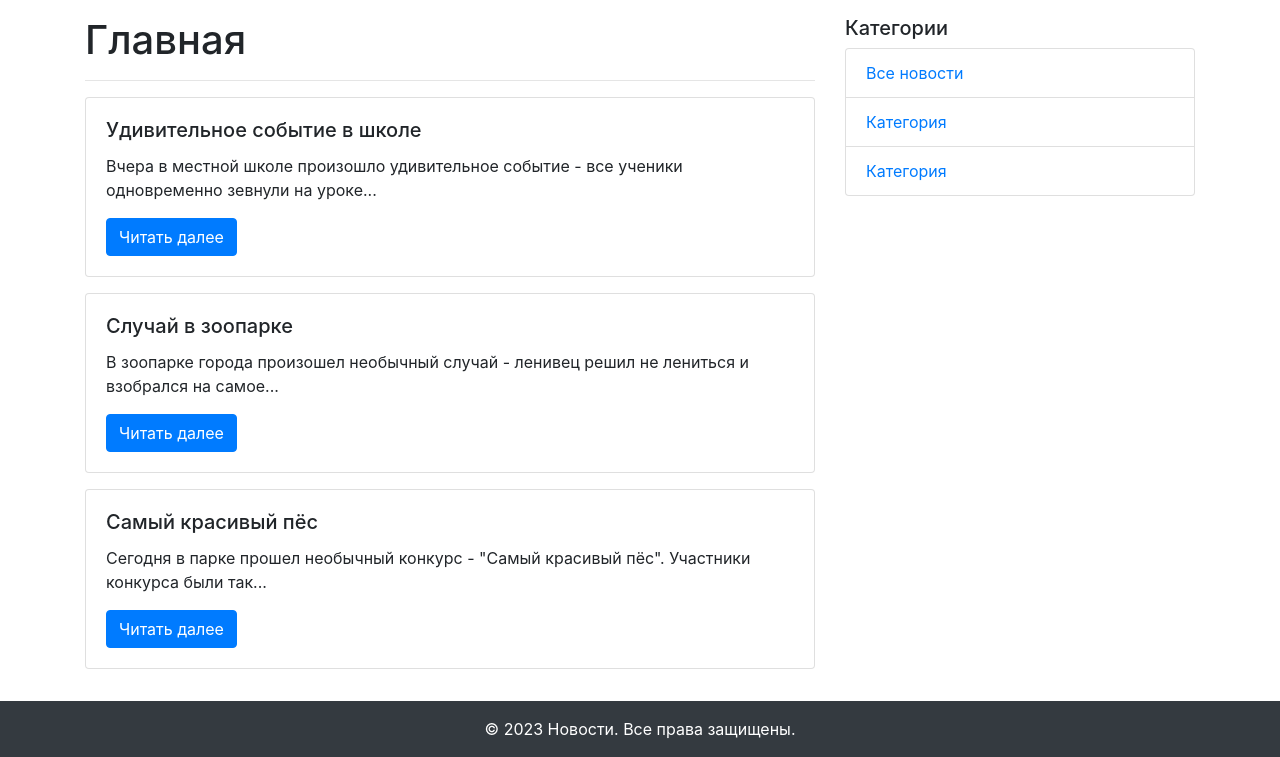
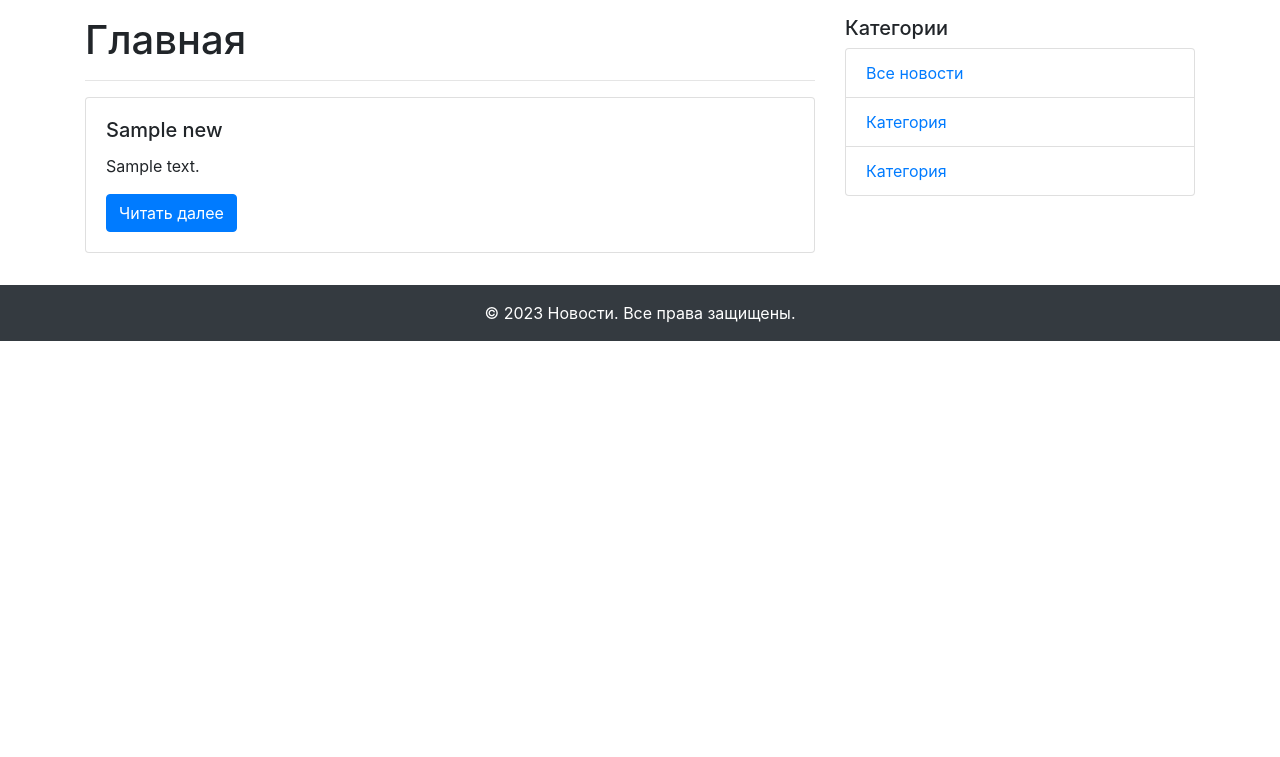
Before and after one commit to Codeyellow1338/Flask_News, a Flask app: page / in a window 1280 px wide. Shown: the part 56-813 px from the top of the page. After the commit the page ends 397 px from the top, so only its background shows below. Run offline with Flask 3, Linux system fonts and the light colour scheme; tables that the repository leaves empty hold one stand-in row (values such as "Sample post"); some libraries are stand-ins or nearby versions.

Commit message:
improves

```diff
--- a/main.py
+++ b/main.py
@@ -1,31 +1,39 @@
+from datetime import datetime
+
 from flask import Flask, render_template, redirect, url_for
+from flask_sqlalchemy import SQLAlchemy
 from flask_wtf import FlaskForm
-from wtforms import StringField, SubmitField, TextAreaField
-from wtforms.validators import Length, DataRequired
+
+from wtforms import StringField, TextAreaField, SubmitField
+from wtforms.validators import DataRequired, Length
 
 app = Flask(__name__)
 app.config['SECRET_KEY'] = 'SECRET_KEY'
+app.config['SQLALCHEMY_DATABASE_URI'] = 'sqlite:///db.sqlite3'
 
-news = [{'title': 'Удивительное событие в школе',
-         'text': 'Вчера в местной школе произошло удивительное событие - все '
-                 'ученики одновременно зевнули на уроке математики. '
-                 'Преподаватель был так поражен этим коллективным зевком, '
-                 'что решил отменить контрольную работу.'},
-        {'title': 'Случай в зоопарке',
-         'text': 'В зоопарке города произошел необычный случай - ленивец '
-                 'решил не лениться и взобрался на самое высокое дерево в '
-                 'своем вольере. Посетители зоопарка были поражены такой '
-                 'активностью и начали снимать ленивца на видео. В итоге он '
-                 'получил свой собственный канал на YouTube, где он размещает '
-                 'свои приключения.'},
-        {'title': 'Самый красивый пёс',
-         'text': 'Сегодня в парке прошел необычный конкурс - "Самый красивый '
-                 'пёс". Участники конкурса были так красивы, что судьи не '
-                 'могли выбрать победителя. В итоге, конкурс был объявлен '
-                 'ничейным, а участники получили награды за участие, '
-                 'в том числе - пакетики конфет и игрушки в виде косточек. '
-                 'Конкурс вызвал большой интерес у посетителей парка, '
-                 'и его решили повторить в более масштабном формате.'}]
+db = SQLAlchemy(app)
+
+class Category(db.Model):
+    id = db.Column(db.Integer, primary_key=True)
+    title = db.Column(db.String(255), nullable=False)
+    news = db.relationship('News', back_populates='category')
+
+    def __repr__(self):
+        return f'Category {self.id}: ({self.title})'
+
+class News(db.Model):
+    id = db.Column(db.Integer, primary_key=True)
+    title = db.Column(db.String(255), unique=True, nullable=False)
+    text = db.Column(db.Text, nullable=False)
+    created_date = db.Column(db.DateTime, default=datetime.utcnow)
+    category_id = db.Column(db.Integer, db.ForeignKey('category.id'), nullable=True)
+    category = db.relationship('Category', back_populates='news')
+
+    def __repr__(self):
+        return f'News {self.id}: ({self.title[:20]}...)'
+
+with app.app_context():
+    db.create_all()
 
 
 class NewsForm(FlaskForm):
@@ -42,30 +50,30 @@ class NewsForm(FlaskForm):
 
 @app.route('/')
 def index():
+    news_list = News.query.all()
     return render_template('index.html',
-                           news=news)
+                           news=news_list)
 
 
 @app.route('/news_detail/<int:id>')
 def news_detail(id):
-    title = news[id]['title']
-    text = news[id]['text']
+    news_detail = News.query.get(id)
     return render_template('news_detail.html',
-                           title=title,
-                           text=text)
+                           news=news_detail)
 
 
 @app.route('/add_news', methods=['GET', 'POST'])
 def add_news():
     form = NewsForm()
     if form.validate_on_submit():
-        title = form.title.data
-        text = form.text.data
-        news.append({'title': title, 'text': text})
-        return redirect(url_for('index'))
+        news = News()
+        news.title = form.title.data
+        news.text = form.text.data
+        db.session.add(news)
+        db.session.commit()
+        return redirect(url_for('news_detail', id=news.id))
     return render_template('add_news.html',
                            form=form)
 
-
 if __name__ == '__main__':
     app.run(debug=True)
--- a/templates/index.html
+++ b/templates/index.html
@@ -8,10 +8,12 @@
   {% for one_news in news %}
   <div class="card mb-3">
     <div class="card-body">
-      <h5 class="card-title">{{ one_news["title"] }}</h5>
-      <p class="card-text">{{ one_news["text"]|truncate(100) }}</p>
-      <a href="{{ url_for('news_detail', id=loop.index0) }}" class="btn btn-primary">Читать далее</a>
+      <h5 class="card-title">{{ one_news.title }}</h5>
+      <p class="card-text">{{ one_news.text|truncate(100) }}</p>
+      <a href="{{ url_for('news_detail', id=one_news.id) }}" class="btn btn-primary">Читать далее</a>
     </div>
   </div>
+  {% else %}
+    <p class="card-text">Новостей пока нет!</p>
   {% endfor %}
 {% endblock content %}
--- a/templates/news_detail.html
+++ b/templates/news_detail.html
@@ -1,9 +1,9 @@
 {% extends "base.html" %}
 {% block title %}
-  {{ title }}
+  {{ news.title }}
 {% endblock title %}
 {% block content %}
-  <h1>{{ title }}</h1>
+  <h1>{{ news.title }}</h1>
   <hr>
-  <p>{{ text }}</p>
+  <p>{{ news.text }}</p>
 {% endblock content %}
```
Also changed, not shown: db.sqlite3 (added), instance/db.sqlite3 (added).
